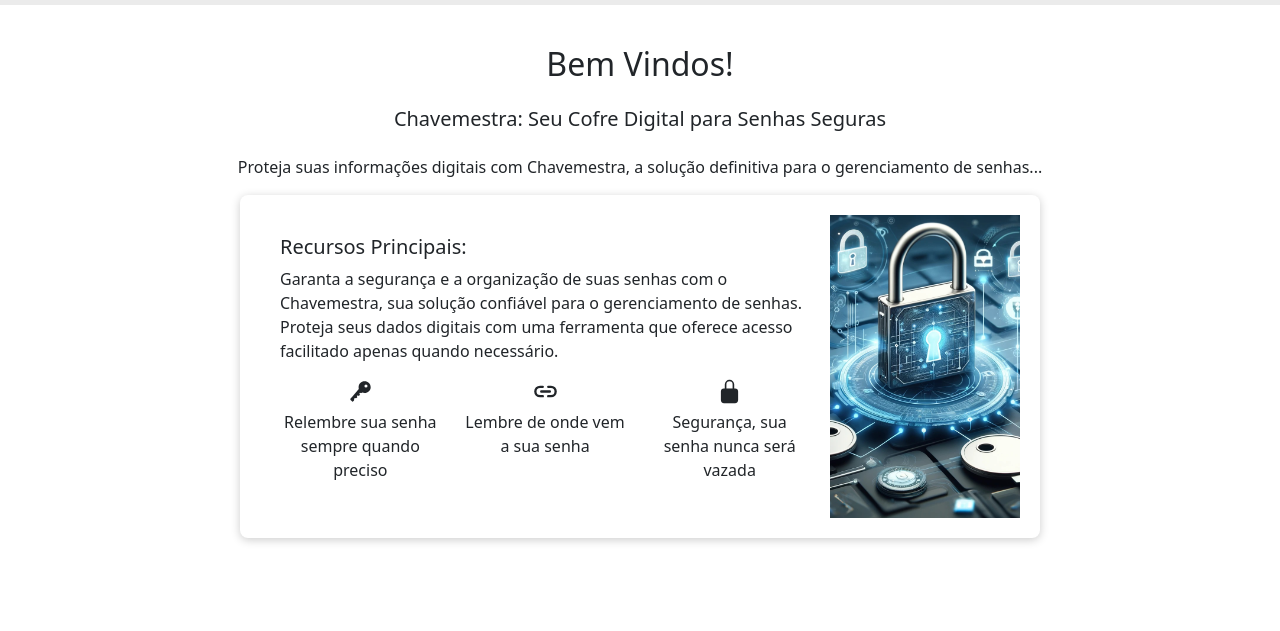
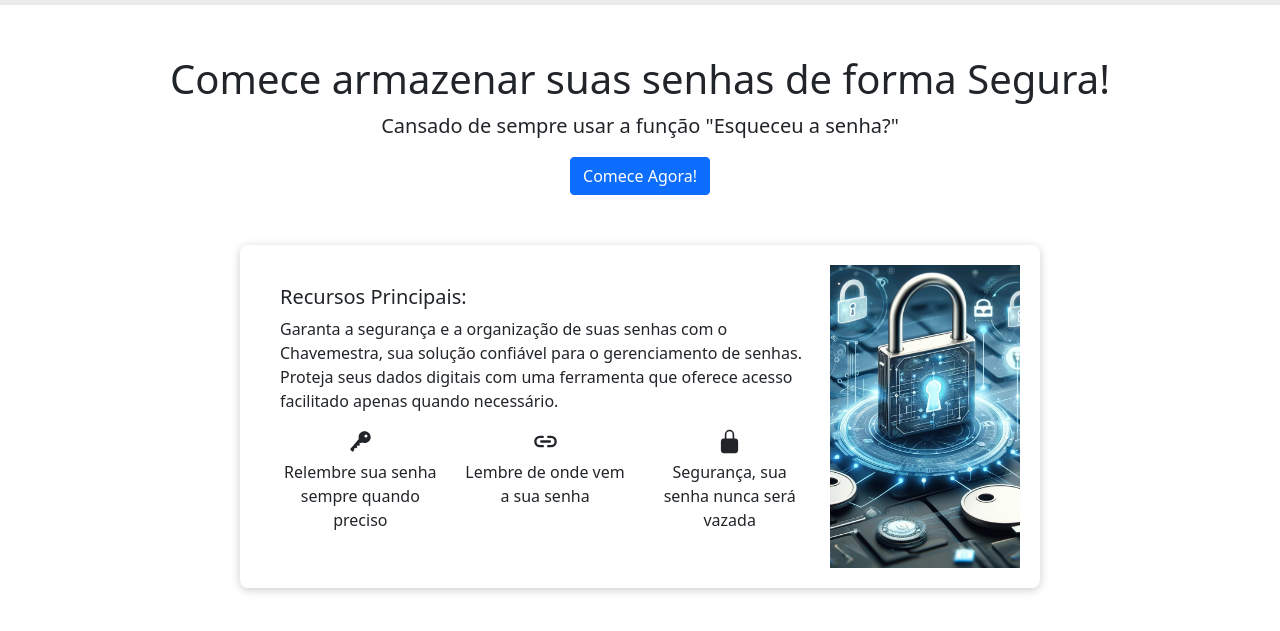
Before and after one commit to riccileonardo/Trabalho_Desenvolvimento_Web, a plain HTML site: page html/home/home.html in a window 1280 px wide. Shown: the part 61-692 px from the top of the page. Drawn offline with nearby package versions, Linux system fonts and the light colour scheme.

Commit message:
Ajustando Template Home
Ajustando a template home do qual apresenta as funções da ferramenta

```diff
--- a/css/home/uteis.css
+++ b/css/home/uteis.css
@@ -16,9 +16,21 @@
 .mg-top-40px{
     margin-top: 40px;
 }
+.mg-top-50px{
+    margin-top: 50px;
+}
+.mg-top-100px{
+    margin-top: 100px;
+}
+.align-center{
+    margin-top: 50px;
+}
 .mg-right-40px{
     margin-right: 80px;
 }
 .bg-cinza{
     background-color: #ebebeb;
 }
+.align-center{
+    text-align: center;
+}
--- a/html/home/home.html
+++ b/html/home/home.html
@@ -43,18 +43,13 @@
             </div>
         </nav>
     </header>
-    <div class="mg-top-40px d-flex justify-content-center">
-        <div class="container h-100">
-            <div class="row h-100 justify-content-center align-items-center">
-                <div class="col-md-12 text-center">
-                    <h2>Bem Vindos!</h2>
-                    <h5 class="mt-4">Chavemestra: Seu Cofre Digital para Senhas Seguras</h5>
-                    <p class="mt-4">Proteja suas informações digitais com Chavemestra, a solução definitiva para o gerenciamento de senhas...</p>
-                </div>
-            </div>
-        </div>
+    <div class="container align-center">
+        <h1 class="display-6">Comece armazenar suas senhas de forma Segura!</h1>
+        <p class="lead">Cansado de sempre usar a função "Esqueceu a senha?"</p>
+        <button class="btn btn-primary">Comece Agora!</button>
     </div>
-    <div class="container">
+    </div>
+    <div class="container mg-top-50px">
         <div style="max-width: 800px; margin: auto; box-shadow: 0 2px 10px rgba(0,0,0,0.2); padding: 20px; border-radius: 8px; background-color: #fff;">
             <div class="row g-0">
                 <div class="col-md-9">
@@ -83,9 +78,5 @@
             </div>
         </div>
     </div>
-
-
-
-
 </body>
 </html>
```
